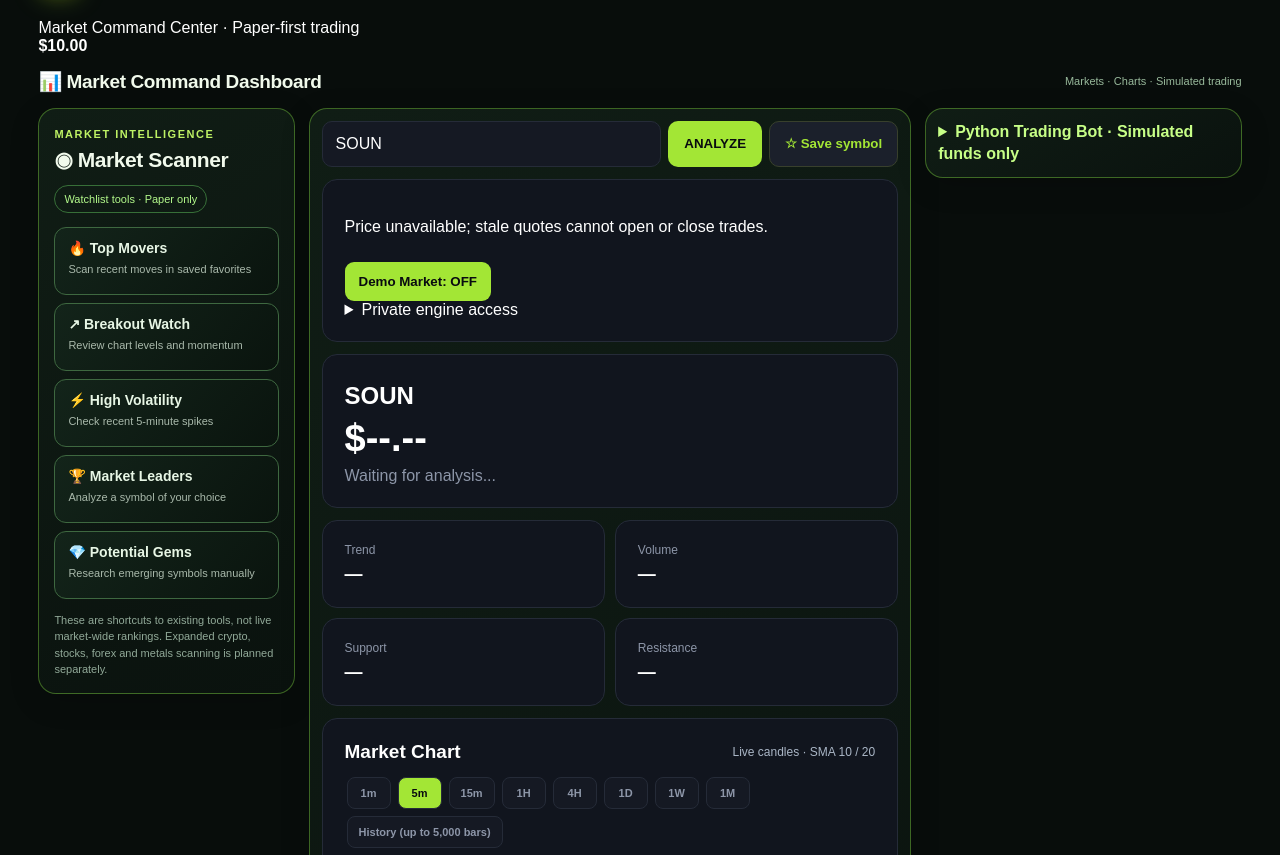
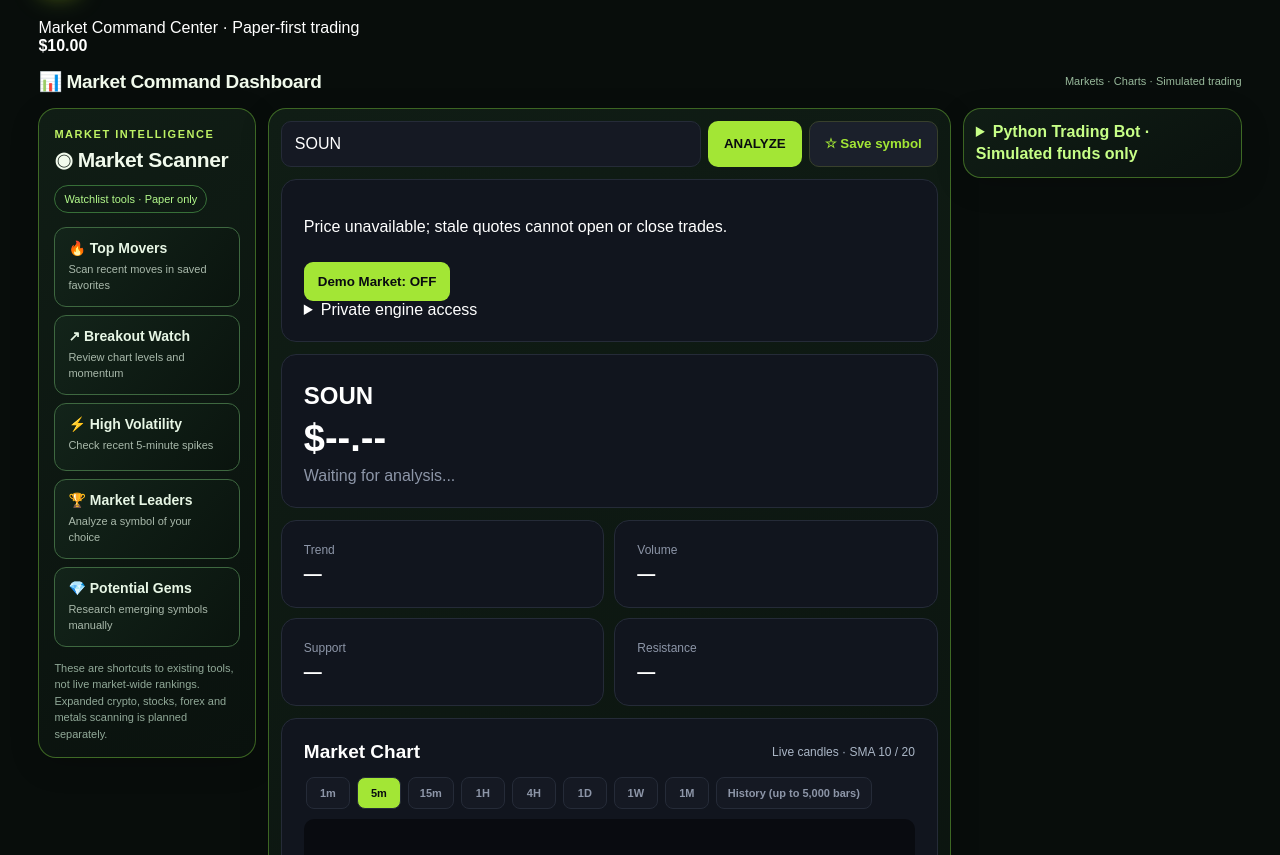
Before and after one commit to Jaycool774/BunMoney, a plain HTML site: page index.html in a window 1280 px wide. Shown: the part 558-1413 px from the top of the page. Drawn offline with Linux system fonts and the light colour scheme; no server answers.

Commit message:
Keep Python bot beside chart and scanner at desktop widths

```diff
--- a/style.css
+++ b/style.css
@@ -1552,3 +1552,41 @@ body{background:radial-gradient(ellipse 75% 650px at 50% -180px,rgba(61,149,42,.
  #home.screen.active>.bun-command-grid>.bun-command-bot{order:2;width:100%!important}
  #home.screen.active>.bun-command-grid .bun-scan-grid{grid-template-columns:repeat(2,minmax(0,1fr))!important}
 }
+
+/* V6: keep the scanner, usable chart and Python bot in one desktop row.
+   Override V5's 1130px two-column breakpoint that pushed the bot below. */
+@media (min-width: 960px){
+  #home.screen.active>.bun-command-grid{
+    display:grid!important;
+    grid-template-columns:minmax(170px, 0.78fr) minmax(0, 2.45fr) minmax(220px, 1fr)!important;
+    gap:12px!important;
+    align-items:start!important;
+  }
+  #home.screen.active>.bun-command-grid>.bun-command-scanner,
+  #home.screen.active>.bun-command-grid>.bun-command-chart,
+  #home.screen.active>.bun-command-grid>.bun-command-bot{
+    grid-column:auto!important;
+    grid-row:auto!important;
+    min-width:0!important;
+  }
+  #home.screen.active>.bun-command-grid .bun-command-bot .bot-dashboard{
+    display:block!important;
+    width:100%!important;
+    max-width:100%!important;
+    min-width:0!important;
+  }
+  #home.screen.active>.bun-command-grid .bun-command-chart .chart-timeframes{
+    display:flex;
+    flex-wrap:wrap;
+  }
+}
+@media (min-width: 701px) and (max-width: 959px){
+  #home.screen.active>.bun-command-grid{
+    display:grid!important;
+    grid-template-columns:minmax(0,1fr) minmax(0,1.65fr)!important;
+    gap:12px!important;
+  }
+  #home.screen.active>.bun-command-grid>.bun-command-bot{
+    grid-column:1/-1!important;
+  }
+}
```
